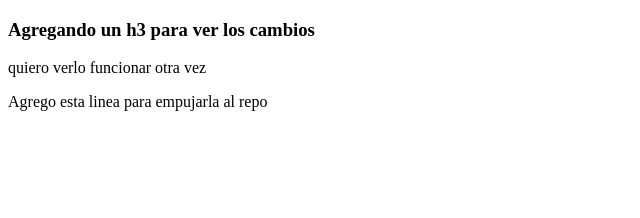
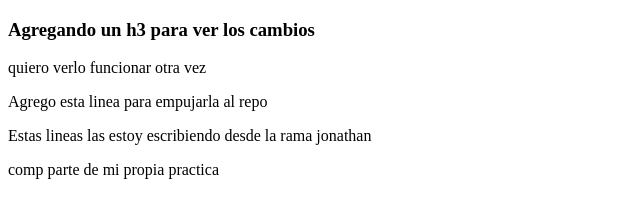
Before and after one commit to jon-dt/Primer-repo, a plain HTML site: page index.html in a window 1280 px wide. Shown: the whole page, without its empty margins (0-640 px from the left). Drawn offline with Linux system fonts and the light colour scheme.

Commit message:
Tercer commit rama-jonathan

```diff
--- a/index.html
+++ b/index.html
@@ -9,5 +9,8 @@
     <h3>Agregando un h3 para ver los cambios</h3>
     <p>quiero verlo funcionar otra vez</p>
     <p>Agrego esta linea para empujarla al repo</p>
+
+    <p>Estas lineas las estoy escribiendo desde la rama jonathan </p>
+    <p>comp parte de mi propia practica</p>
 </body>
 </html>
```
